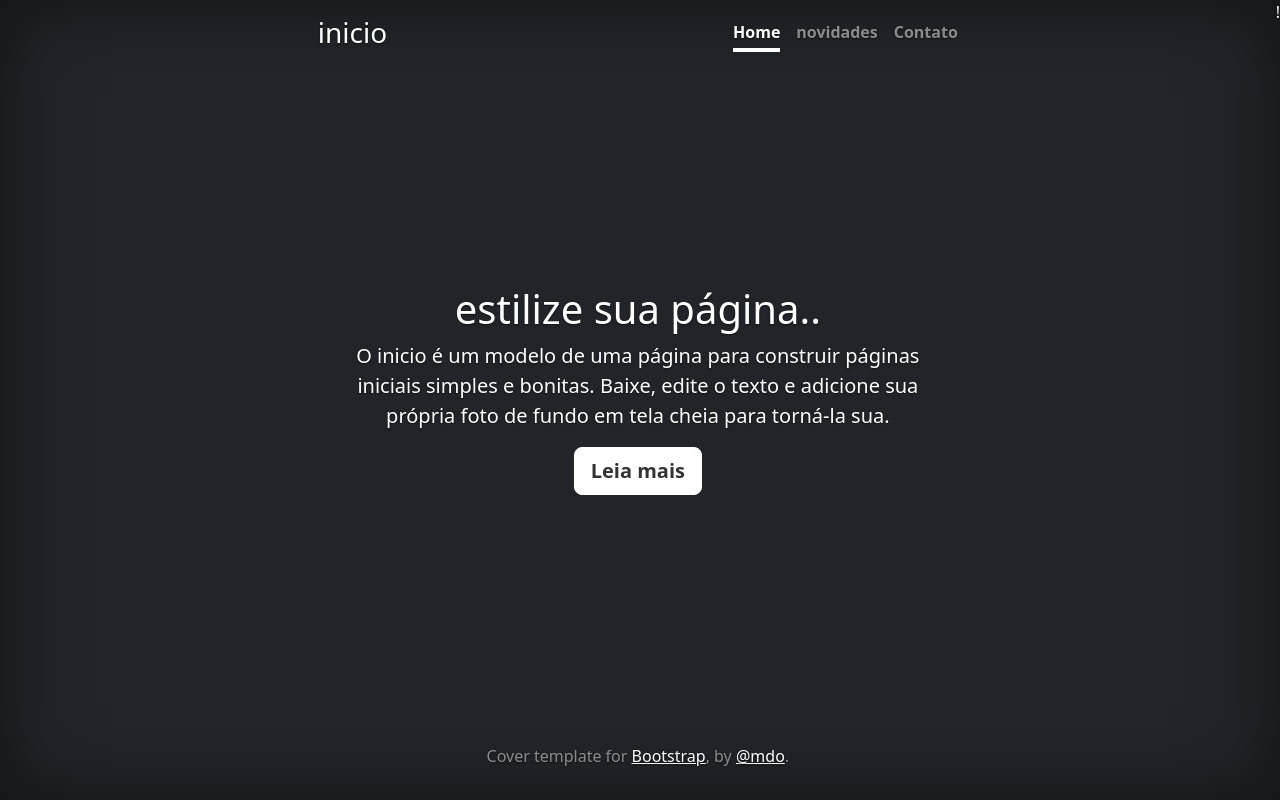
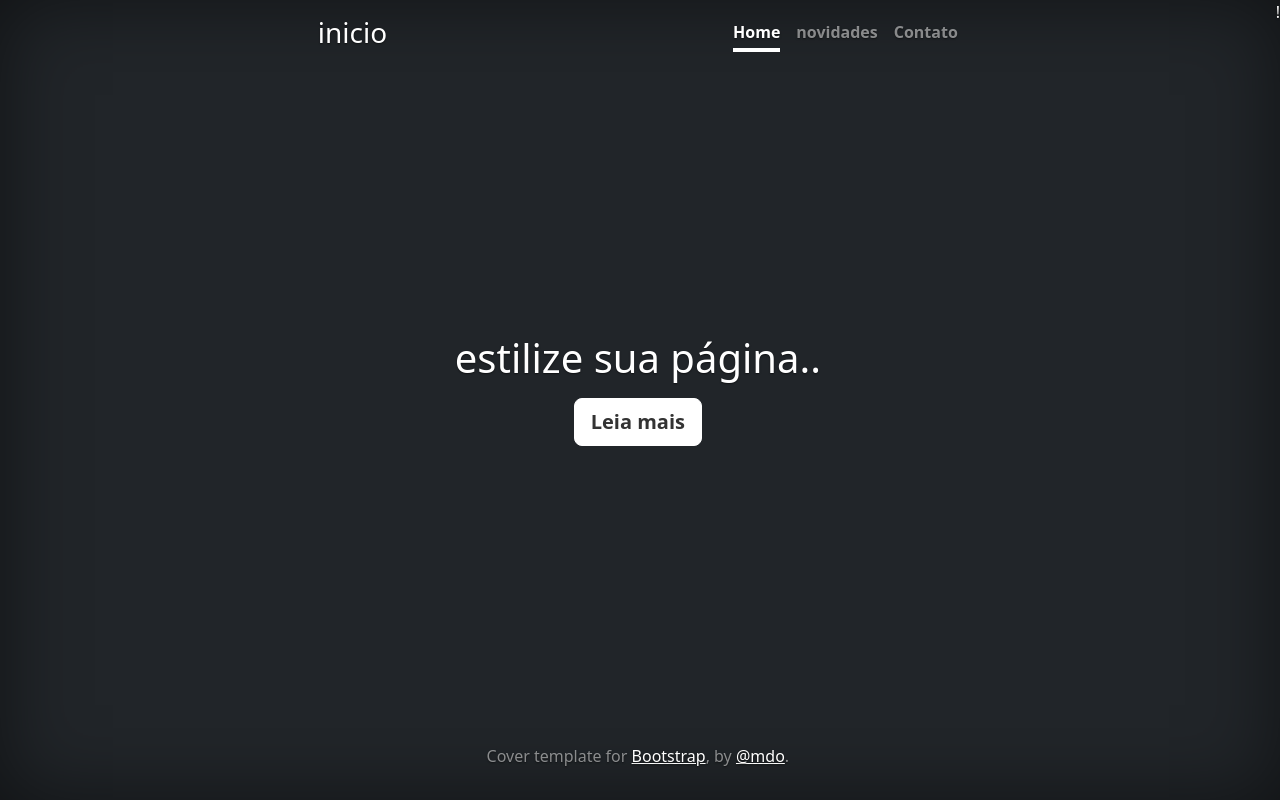
Before and after one commit to ashuro-ryuki/portifolio-visual-2a, a plain HTML site: page index.html in a window 1280 px wide. Drawn offline with nearby package versions, Linux system fonts and the light colour scheme.

Commit message:
remove texto do index

```diff
--- a/index.html
+++ b/index.html
@@ -51,7 +51,7 @@
 
   <main class="px-3">
     <h1>estilize sua página..</h1>
-    <p class="lead">O inicio é um modelo de uma página para construir páginas iniciais simples e bonitas. Baixe, edite o texto e adicione sua própria foto de fundo em tela cheia para torná-la sua.</p>
+    <p class="lead"></p>
     <p class="lead">
       <a href="#" class="btn btn-lg btn-secondary fw-bold border-white bg-white">Leia mais</a>
     </p>
```
